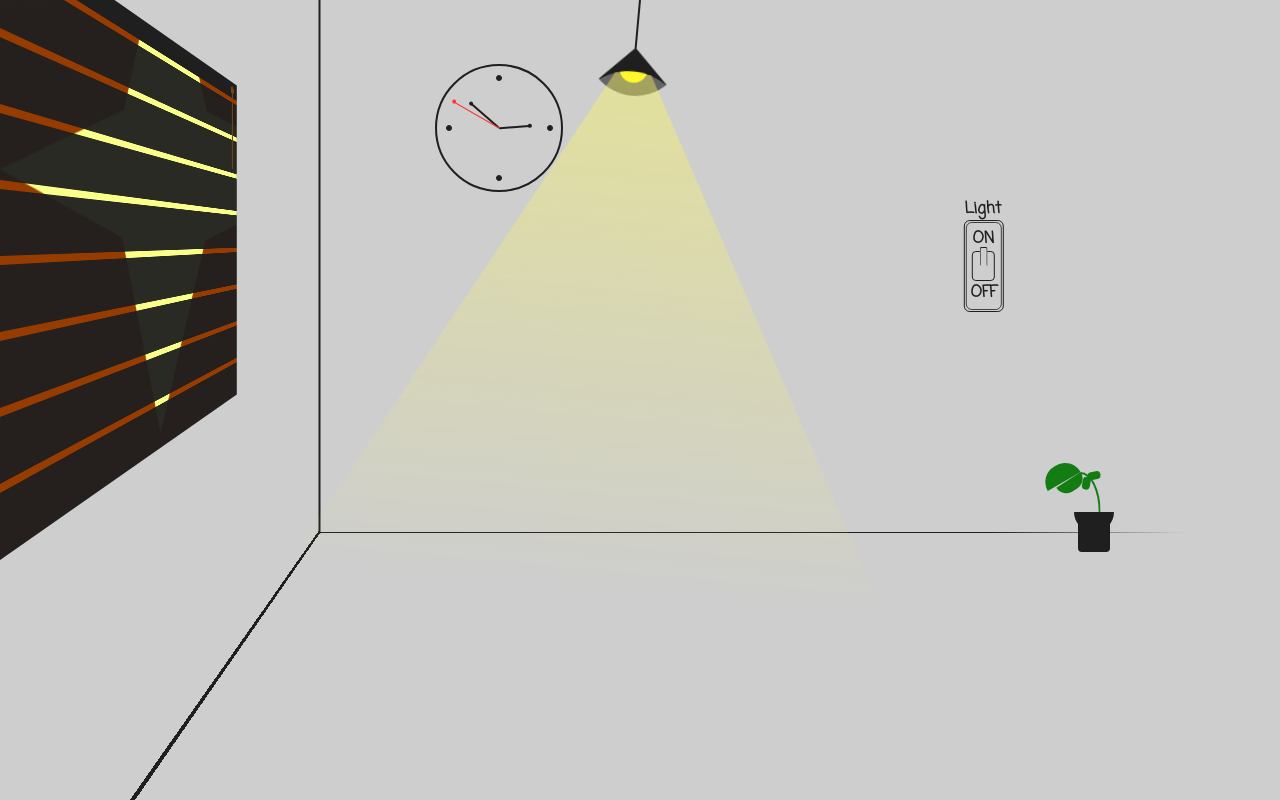
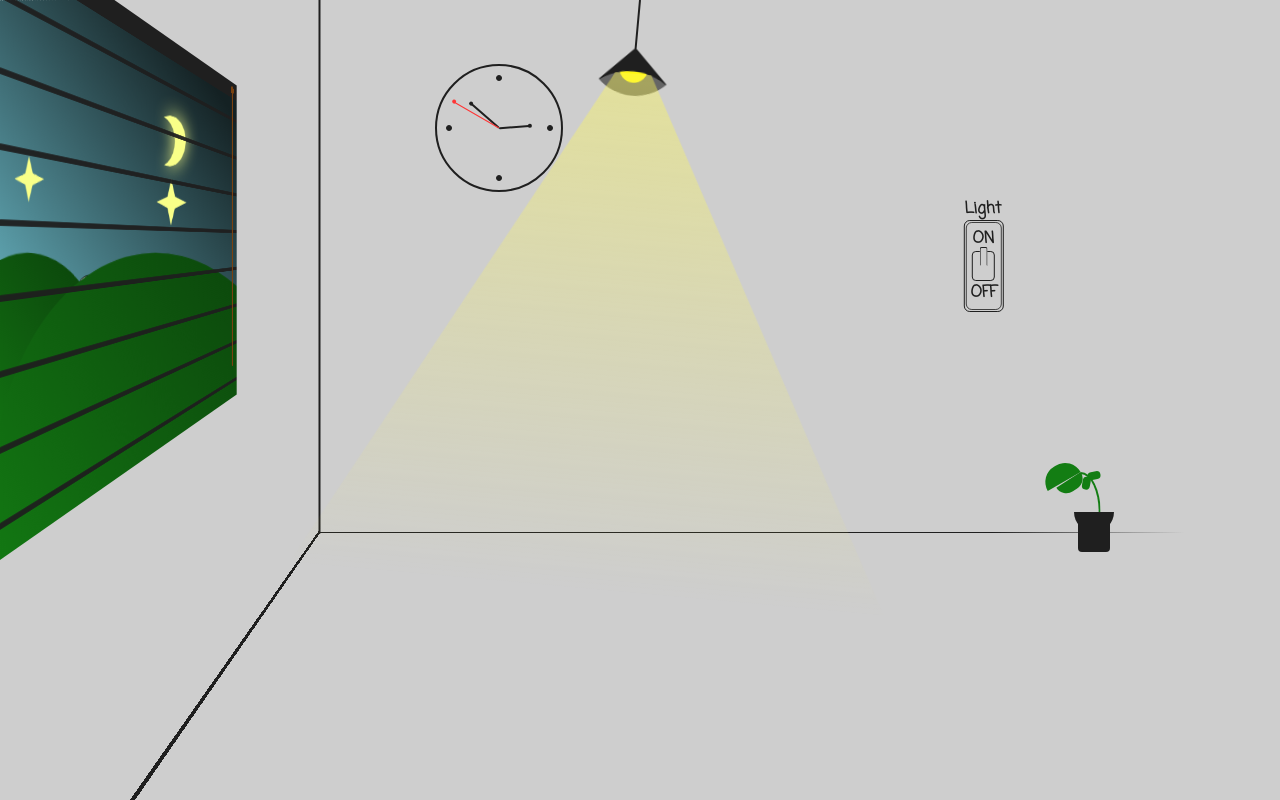
Before and after one commit to TohidEq/TohidEq, a Next.js app: page / in a window 1280 px wide. Built offline with nearby package versions, Linux system fonts and the light colour scheme.

Commit message:
Create Window 3/3 outside

```diff
--- a/src/app/globals.css
+++ b/src/app/globals.css
@@ -29,6 +29,8 @@
   --black-2-light:               #1f1f1f;
   --black-2-light-source:        #1f1f1f;
   --greenc:                      #137d13;
+  --only-greenc:                 #137d13;
+  --only-night-greenc:           #0c490c;
   --redc:                        #ff3535;
   --only-redc:                   #ff3535;
   --woodenc:                     #7A4110;
@@ -76,6 +78,8 @@
   --color-only-black:             var(--only-black);
   --color-only-white:             var(--only-white);
   --color-only-redc:              var(--only-redc);
+  --color-only-greenc:            var(--only-greenc);
+  --color-only-night-greenc:      var(--only-night-greenc);
 
   --color-sky-day:                var(--sky-day);
   --color-sky-night:              var(--sky-night);
--- a/src/components/window/window.css
+++ b/src/components/window/window.css
@@ -6,8 +6,6 @@
   -translate-y-1/2
   overflow-hidden
   w-[80vmin] aspect-square
-  bg-lime-900/20
-
   origin-left
   perspective-origin-left
   ;
@@ -16,11 +14,11 @@
 }
 
 .window__container{
-  @apply relative w-full h-full bg-purple-800/20;
+  @apply relative w-full h-full;
 }
 
 .window__content{
-  @apply w-full h-full relative bg-green-700/30;
+  @apply w-full h-full relative;
 }
 
 
@@ -28,24 +26,80 @@
 
 
 
-/* Window Outside */
+/* Window Outside START */
 
 .window__outside{
   @apply absolute
   aspect-[2/3] md:aspect-[4/5]
   h-full
-  bg-amber-800
   origin-left
   perspective-origin-left
   ;
 
   transform: perspective(30vw) rotateY(-33deg);
+}
+.window__outside__sun-moon{
+  @apply absolute
+  w-[10%]
+  h-1/2
+  left-1/3
+  -translate-x-1/2
+  top-1/2
+  -translate-y-1/2
+  ;
+}
+.window__outside__cloud-star{
+  @apply absolute
+  w-[10%]
+  top-1/2
+  -translate-y-1/2
+  ;
+}
+.window__outside__cloud-star--left{
+  @apply
+  left-1/5
+  h-1/2
+  -translate-x-1/2
+  ;
+}.window__outside__cloud-star--right{
+  @apply
+  right-1/2
+  h-2/5
+  ;
+}
 
+.window__outside__hills{
+  @apply absolute
+  w-full aspect-square
+  bottom-0 translate-y-[40%]
+  ;
+}
+.window__outside__hill{
+  @apply absolute
+  top-0
+  bg-linear-to-b
+  from-only-greenc
+  to-only-night-greenc
+  from-0%
+  to-100%
+
+  rounded-full;
+
+}
+
+.window__outside__hill--small{
+  @apply left-0
+  -translate-x-1/3
+  w-1/2 h-1/2;
+}
+.window__outside__hill--big{
+  @apply -left-[3%]
+  w-full h-full;
 }
 
 
 
-
+/* END Window Outside */
 
 
 
@@ -89,7 +143,7 @@
   top-[10%] -left-[150%] rounded-full
   shadow-[0_0_4px_2px_var(--red-night-light)];
 }
-.window__inside--close .window__blinds-manager>span::before{
+.window__inside--open .window__blinds-manager>span::before{
   @apply bg-green-night-light shadow-[0_0_4px_2px_var(--green-night-light)];
 }
 
@@ -103,17 +157,18 @@
   -translate-x-1/2
   rounded-full;
 }
-.window__inside--close .window__blinds-manager>span:after{
+.window__inside--open .window__blinds-manager>span:after{
   @apply  h-[70vmin];
 }
 
 
 .window__blind{
   @apply w-full h-[10.5%]
+  rounded-xs
   bg-foreground/95
   transition-all duration-200;
 }
-.window__inside--close .window__blind{
+.window__inside--open .window__blind{
   @apply scale-y-[0.1];
 }
 
@@ -123,11 +178,12 @@
 
 
 
+
 /* ========================================= */
 /* ==========  EXTRA LITTLE STUFF  ========= */
 /* ========================================= */
 
-/* Sun */
+/* Sun =====================================================*/
 .window__sun{
   @apply absolute
   bg-sun
@@ -136,9 +192,10 @@
   shadow-[0_0_4px_2px_var(--light)];
 }
 
-/* Moon */
+/* Moon =====================================================*/
 .window__moon{
   @apply absolute
+  bottom-0
   w-full aspect-square
   bg-transparent;
 
@@ -162,9 +219,9 @@
   );
 }
 
-/* Cloud */
+/* Cloud =====================================================*/
 .window__cloud{
-  @apply absolute
+  @apply absolute left-1/2
   w-full
   aspect-square
   ;
@@ -204,9 +261,9 @@
   left-[5%] border-transparent;
 }
 
-/* Star */
+/* Star =====================================================*/
 .window__star{
-  @apply absolute
+  @apply absolute bottom-0 -translate-y-full scale-90
   w-full aspect-square;
 }
 
--- a/src/components/window/window.tsx
+++ b/src/components/window/window.tsx
@@ -1,14 +1,39 @@
 'use client';
 import { useState } from "react";
 import "./window.css"
+import { useDayPercent } from "@/hooks/useDayPercent";
+
+
 export default function Window() {
   const [windowState, setWindowState] = useState<"open"|"close">("open");
 
   const toggleWindowState = () => {
     setWindowState(windowState==="close"? "open":"close")
   }
+
+  const dayPercent = useDayPercent();
+
+
+
+  const rotateItem: React.CSSProperties = {
+    rotate: `${dayPercent/100*360}deg`,
+  };
+
+  const rotateItemReverse: React.CSSProperties = {
+    rotate: `-${dayPercent/100*360}deg`,
+  };
+
+  const COLOR_SKY_DAY   = '#88edff';
+  const COLOR_SKY_NIGHT = '#142123';
+
+  const background = `linear-gradient(${dayPercent/100*360}deg, ${COLOR_SKY_NIGHT} 30%, ${COLOR_SKY_DAY} 100%)`;
+
+
+
   return (
-    <div className="window" id="window" onClick={toggleWindowState}>
+    <div className="window" id="window"
+      onClick={toggleWindowState}>
+
       <div className="window__container">
         <div className="window__content">
           <div className={`window__inside window__inside--${windowState}`}>
@@ -26,18 +51,59 @@ export default function Window() {
               <div className="window__blind"></div>
             </div>
           </div>
-          <div className="window__outside">
-            <div className="window__sun hidden"></div>
-            <div className="window__moon hidden">
-              <div className="window__moon__content"></div>
+          <div className="window__outside"
+                style={{background,}}>
+
+            <div className="window__outside__sun-moon"
+                  style={rotateItem}>
+              <div className="window__sun"
+                style={rotateItemReverse}></div>
+              <div className="window__moon"
+                style={rotateItemReverse}>
+                <div className="window__moon__content"></div>
+              </div>
             </div>
-            <div className="window__cloud hidden">
+
+
+            <div className="window__outside__cloud-star window__outside__cloud-star--left"
+                  style={rotateItemReverse}>
+
+              <div className="window__cloud"
+                    style={rotateItem}>
               <div className="window__cloud__left"></div>
               <div className="window__cloud__center"></div>
               <div className="window__cloud__right"></div>
               <div className="window__cloud__white"></div>
             </div>
-            <div className="window__star"></div>
+              <div className="window__star"
+                    style={rotateItem}></div>
+            </div>
+            <div className="window__outside__cloud-star window__outside__cloud-star--right"
+                  style={rotateItem}>
+
+              <div className="window__cloud"
+                    style={rotateItemReverse}>
+              <div className="window__cloud__left"></div>
+              <div className="window__cloud__center"></div>
+              <div className="window__cloud__right"></div>
+              <div className="window__cloud__white"></div>
+            </div>
+              <div className="window__star"
+                    style={rotateItemReverse}></div>
+            </div>
+
+
+            <div className="window__outside__hills">
+              <div className="window__outside__hill
+              window__outside__hill--small"
+                    style={rotateItem}
+              ></div>
+              <div className="window__outside__hill
+              window__outside__hill--big"
+                    style={rotateItem}
+              ></div>
+            </div>
+
           </div>
         </div>
       </div>
--- /dev/null
+++ b/src/hooks/useDayPercent.ts
@@ -0,0 +1,30 @@
+"use client";
+
+import { useEffect, useState } from "react";
+
+const DAY_MS = 86_400_000;
+
+const getDayPercent = () => {
+  const now = new Date();
+  const elapsed =
+    now.getHours() * 3_600_000 +
+    now.getMinutes() * 60_000 +
+    now.getSeconds() * 1_000 +
+    now.getMilliseconds();
+  return (elapsed / DAY_MS) * 100;
+};
+
+export const useDayPercent = () => {
+  const [percent, setPercent] = useState(0);
+
+
+
+  useEffect(() => {
+    const tick = () => setPercent(getDayPercent());
+    tick();
+    const id = setInterval(tick, 10000);
+    return () => clearInterval(id);
+  }, []);
+
+  return (percent+50)%100;
+};
```
